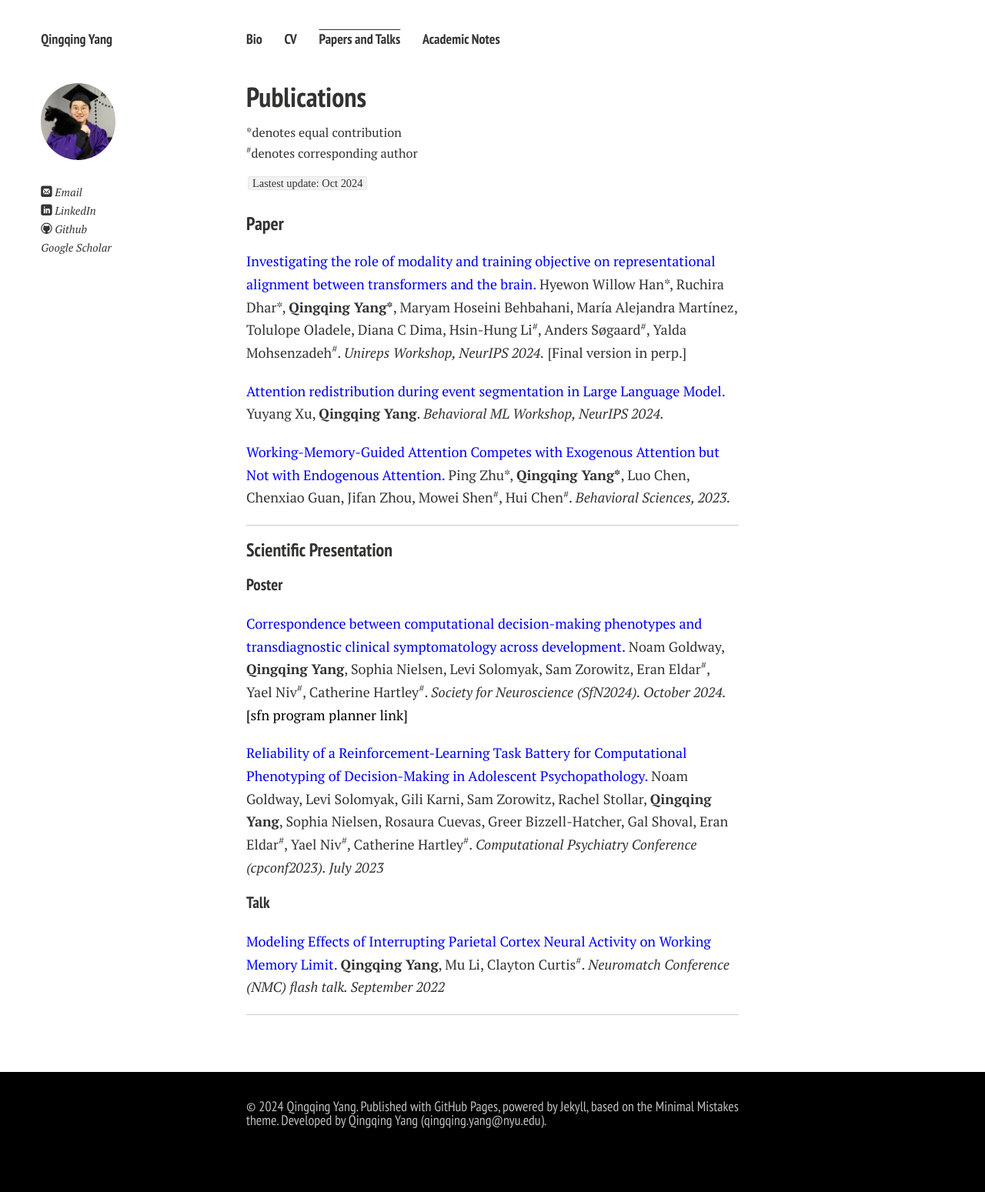
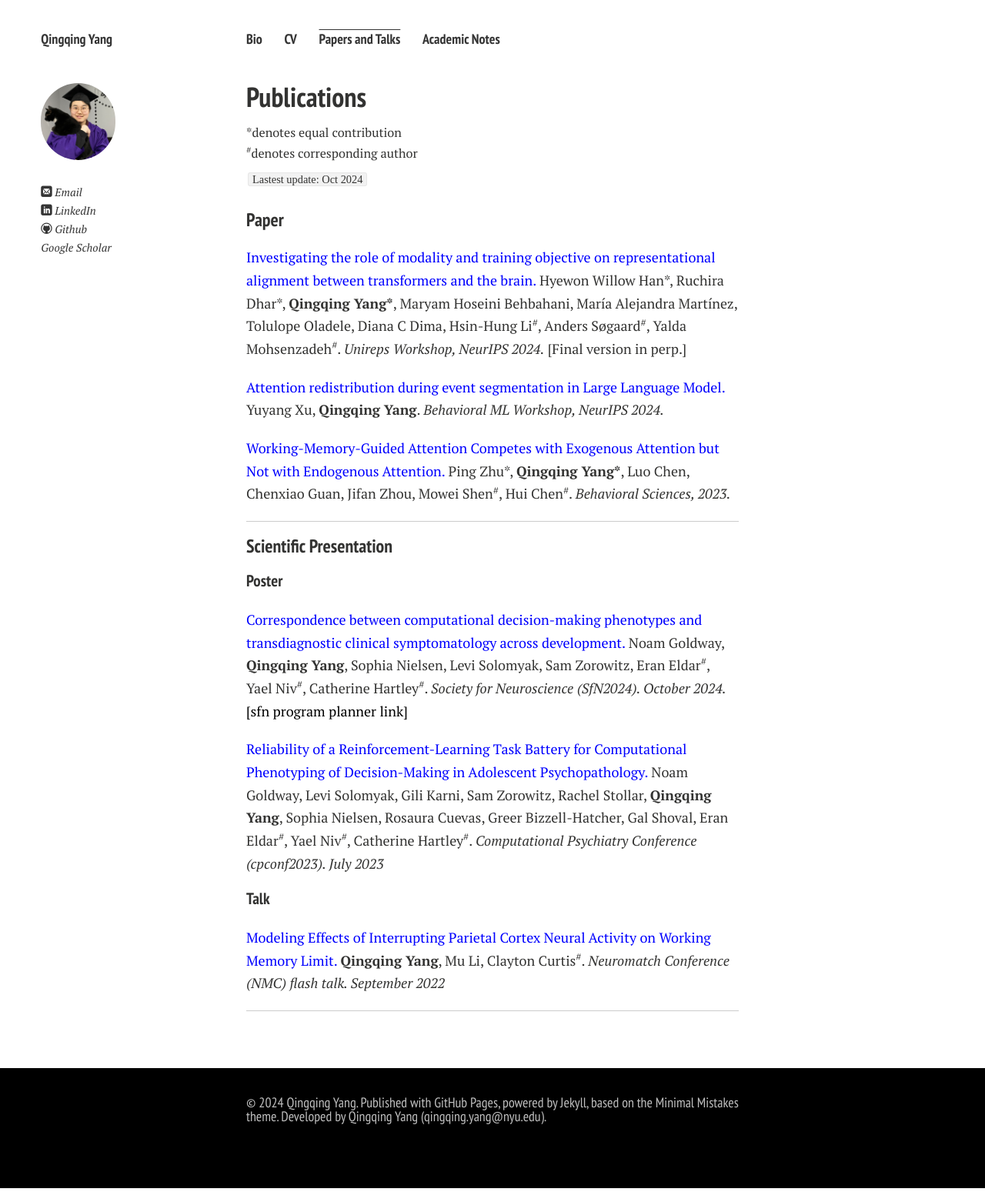
Before and after one commit to Qingqing-Yang-177/Qingqing-Yang-177.github.io, a Jekyll site: the page built from publications.md, in a window 1280 px wide. Shown: the whole page at 77% size. Built offline with Jekyll 4.4.1, drawn with Linux system fonts in a browser that asks for light colours; nearby versions of some CDN libraries; comment, search, counter and statistics services are not loaded; a style sheet for code colours, icons or effects is not loaded.

Commit message:
Update publications.md

```diff
--- a/publications.md
+++ b/publications.md
@@ -5,11 +5,10 @@ title: Publications
 ---
 
 ## Publications
-<div style="margin: 0; font-size: .9em; margin-bottom: 10px;">
+<div style="margin: 0; font-size: .9em; margin-bottom: 5px;">
   *denotes equal contribution<br>
   <sup>#</sup>denotes corresponding author
 </div>
-
 `Lastest update: Oct 2024`
 
 ### Paper
```
